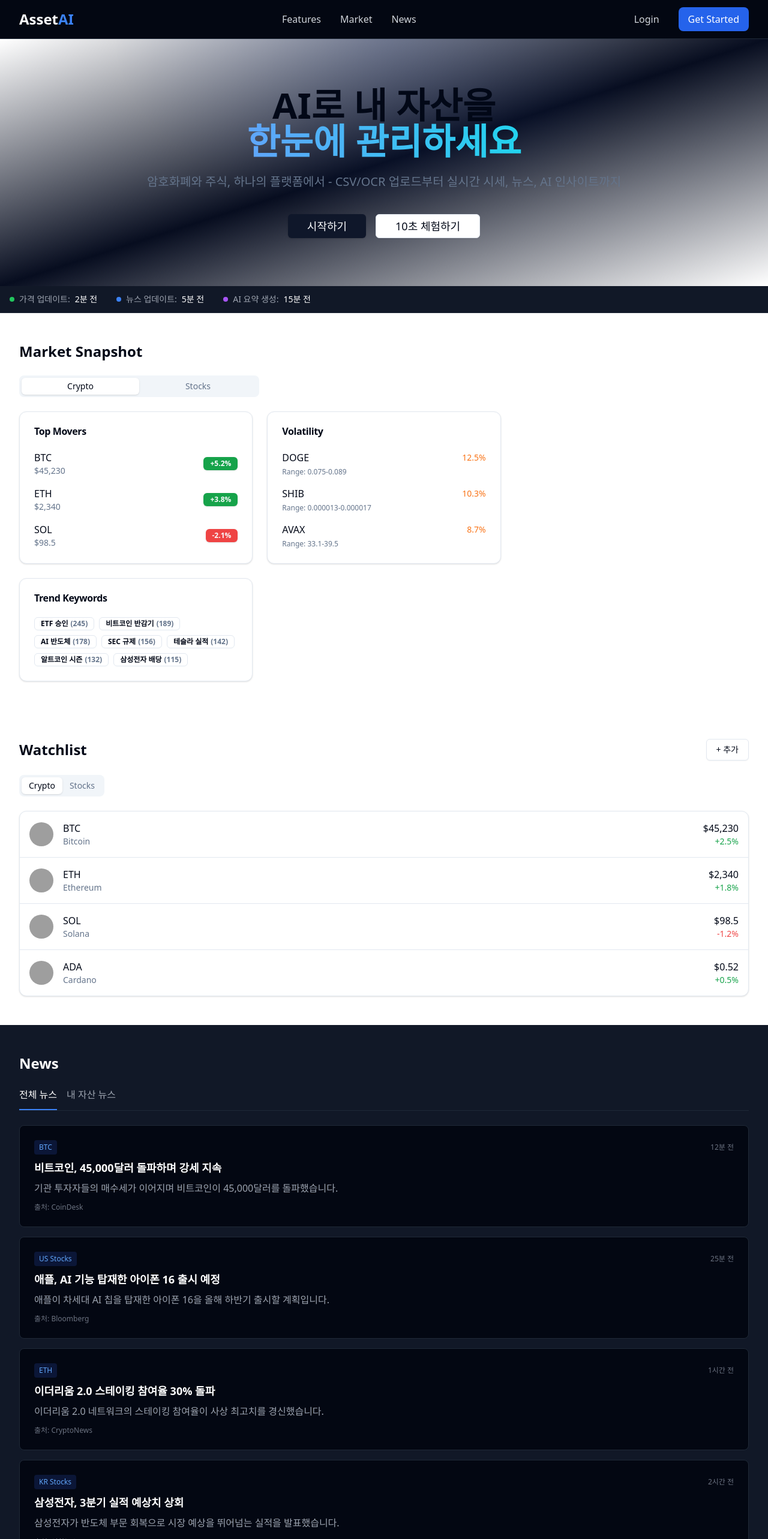
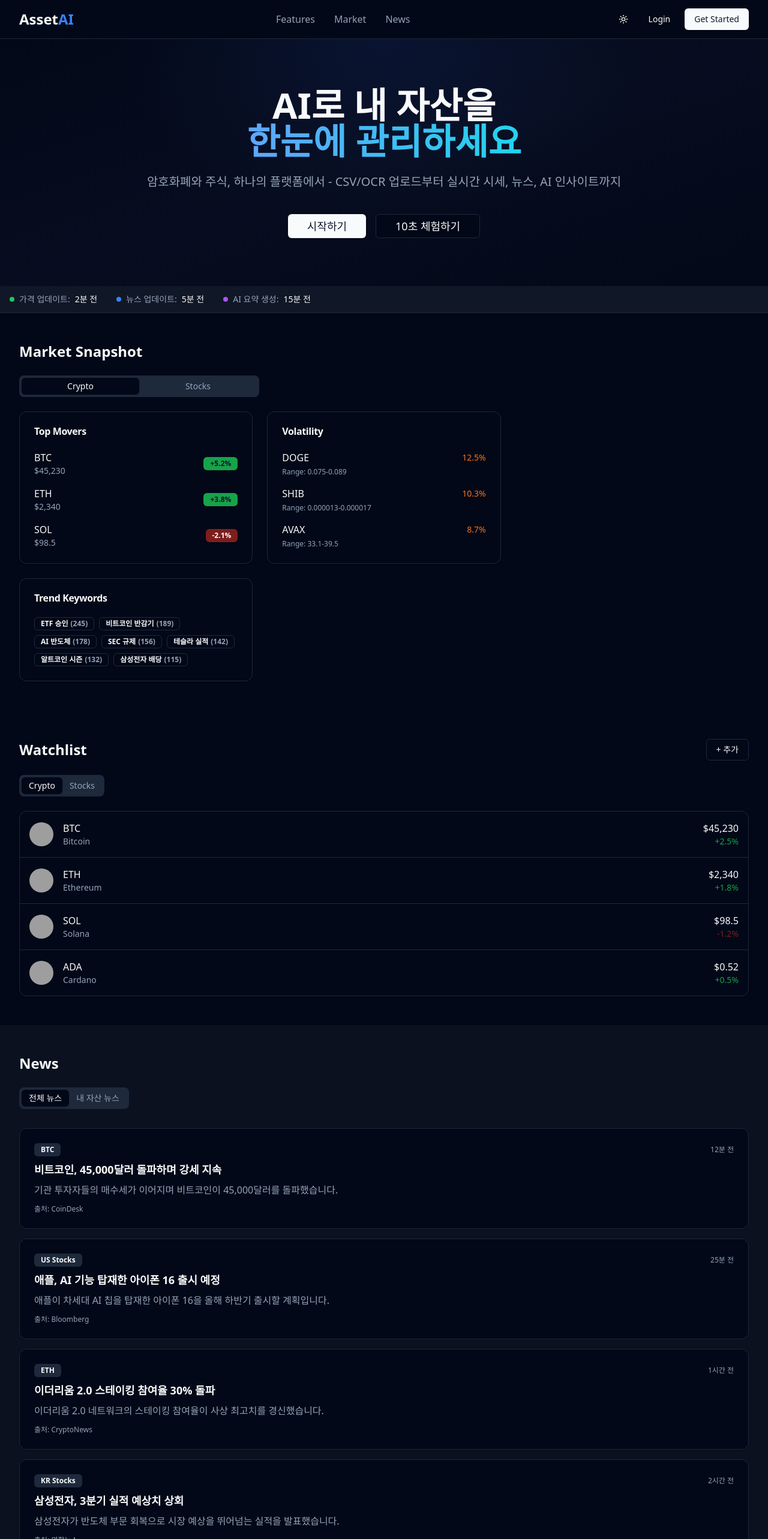
Before and after one commit to kyk02405/clouddx-project, a Next.js app: page / in a window 1280 px wide. Shown: the top 2566 px of the page at 60% size. Built offline with nearby package versions, Linux system fonts and the light colour scheme; grey boxes are pictures that could not be loaded.

Commit message:
fix: light mode color consistency improvement

```diff
--- a/app/layout.tsx
+++ b/app/layout.tsx
@@ -1,6 +1,7 @@
 import type { Metadata } from "next";
 import { Inter } from "next/font/google";
 import "./globals.css";
+import { ThemeProvider } from "@/components/ThemeProvider";
 
 const inter = Inter({
   subsets: ["latin"],
@@ -20,7 +21,14 @@ export default function RootLayout({
   return (
     <html lang="ko" suppressHydrationWarning>
       <body className={`${inter.variable} font-sans antialiased`}>
-        {children}
+        <ThemeProvider
+          attribute="class"
+          defaultTheme="dark"
+          enableSystem
+          disableTransitionOnChange
+        >
+          {children}
+        </ThemeProvider>
       </body>
     </html>
   );
--- a/components/NewsSection.tsx
+++ b/components/NewsSection.tsx
@@ -2,6 +2,9 @@
 
 import { useEffect, useState } from "react";
 import LoadingSkeleton from "./LoadingSkeleton";
+import { Card, CardContent } from "@/components/ui/card";
+import { Tabs, TabsContent, TabsList, TabsTrigger } from "@/components/ui/tabs";
+import { Badge } from "@/components/ui/badge";
 
 interface News {
     id: number;
@@ -18,7 +21,6 @@ interface NewsData {
 }
 
 export default function NewsSection() {
-    const [activeTab, setActiveTab] = useState<"all" | "myAssets">("all");
     const [data, setData] = useState<NewsData | null>(null);
     const [error, setError] = useState<string | null>(null);
 
@@ -29,40 +31,18 @@ export default function NewsSection() {
             .catch(() => setError("뉴스를 불러올 수 없습니다"));
     }, []);
 
-    const news = data ? (activeTab === "all" ? data.all : data.myAssets) : [];
-
     return (
-        <section id="news" className="bg-gray-900 px-4 py-12 sm:px-6 lg:px-8">
+        <section id="news" className="bg-muted/30 px-4 py-12 sm:px-6 lg:px-8">
             <div className="mx-auto max-w-7xl">
-                <h2 className="mb-6 text-2xl font-bold text-white">News</h2>
-
-                {/* Tabs */}
-                <div className="mb-6 flex gap-4 border-b border-gray-800">
-                    <button
-                        onClick={() => setActiveTab("all")}
-                        className={`border-b-2 pb-3 font-medium transition ${activeTab === "all"
-                                ? "border-blue-500 text-white"
-                                : "border-transparent text-gray-400 hover:text-gray-300"
-                            }`}
-                    >
-                        전체 뉴스
-                    </button>
-                    <button
-                        onClick={() => setActiveTab("myAssets")}
-                        className={`border-b-2 pb-3 font-medium transition ${activeTab === "myAssets"
-                                ? "border-blue-500 text-white"
-                                : "border-transparent text-gray-400 hover:text-gray-300"
-                            }`}
-                    >
-                        내 자산 뉴스
-                    </button>
-                </div>
+                <h2 className="mb-6 text-2xl font-bold text-foreground">News</h2>
 
                 {/* Error State */}
                 {error && (
-                    <div className="rounded-lg border border-red-900/50 bg-red-950/20 p-6 text-center text-red-400">
-                        {error}
-                    </div>
+                    <Card className="border-destructive/50 bg-destructive/10">
+                        <CardContent className="flex items-center justify-center p-6 text-destructive">
+                            {error}
+                        </CardContent>
+                    </Card>
                 )}
 
                 {/* Loading State */}
@@ -73,26 +53,34 @@ export default function NewsSection() {
                     </div>
                 )}
 
-                {/* News Cards */}
+                {/* News Content */}
                 {data && (
-                    <div className="space-y-4">
-                        {news.map((item) => (
-                            <div
-                                key={item.id}
-                                className="rounded-lg border border-gray-800 bg-gray-950 p-6 transition hover:border-gray-700"
-                            >
-                                <div className="mb-2 flex items-center justify-between">
-                                    <span className="rounded bg-blue-900/30 px-2 py-1 text-xs font-medium text-blue-400">
-                                        {item.category}
-                                    </span>
-                                    <span className="text-xs text-gray-500">{item.time}</span>
+                    <Tabs defaultValue="all" className="w-full">
+                        <TabsList className="mb-6">
+                            <TabsTrigger value="all">전체 뉴스</TabsTrigger>
+                            <TabsTrigger value="myAssets">내 자산 뉴스</TabsTrigger>
+                        </TabsList>
+
+                        {["all", "myAssets"].map((tab) => (
+                            <TabsContent key={tab} value={tab}>
+                                <div className="space-y-4">
+                                    {data[tab as keyof NewsData].map((item) => (
+                                        <Card key={item.id} className="transition hover:shadow-md">
+                                            <CardContent className="p-6">
+                                                <div className="mb-2 flex items-center justify-between">
+                                                    <Badge variant="secondary">{item.category}</Badge>
+                                                    <span className="text-xs text-muted-foreground">{item.time}</span>
+                                                </div>
+                                                <h3 className="mb-2 text-lg font-semibold text-foreground">{item.title}</h3>
+                                                <p className="mb-3 text-muted-foreground">{item.summary}</p>
+                                                <div className="text-xs text-muted-foreground">출처: {item.source}</div>
+                                            </CardContent>
+                                        </Card>
+                                    ))}
                                 </div>
-                                <h3 className="mb-2 text-lg font-semibold text-white">{item.title}</h3>
-                                <p className="mb-3 text-gray-400">{item.summary}</p>
-                                <div className="text-xs text-gray-500">출처: {item.source}</div>
-                            </div>
+                            </TabsContent>
                         ))}
-                    </div>
+                    </Tabs>
                 )}
             </div>
         </section>
--- /dev/null
+++ b/components/ThemeProvider.tsx
@@ -0,0 +1,11 @@
+"use client";
+
+import * as React from "react";
+import { ThemeProvider as NextThemesProvider } from "next-themes";
+
+export function ThemeProvider({
+    children,
+    ...props
+}: React.ComponentProps<typeof NextThemesProvider>) {
+    return <NextThemesProvider {...props}>{children}</NextThemesProvider>;
+}
--- /dev/null
+++ b/components/ThemeToggle.tsx
@@ -0,0 +1,39 @@
+"use client";
+
+import * as React from "react";
+import { Moon, Sun } from "lucide-react";
+import { useTheme } from "next-themes";
+import { Button } from "@/components/ui/button";
+
+export function ThemeToggle() {
+    const { theme, setTheme } = useTheme();
+    const [mounted, setMounted] = React.useState(false);
+
+    React.useEffect(() => {
+        setMounted(true);
+    }, []);
+
+    if (!mounted) {
+        return (
+            <Button variant="ghost" size="icon" className="h-9 w-9">
+                <Sun className="h-4 w-4" />
+            </Button>
+        );
+    }
+
+    return (
+        <Button
+            variant="ghost"
+            size="icon"
+            className="h-9 w-9"
+            onClick={() => setTheme(theme === "dark" ? "light" : "dark")}
+        >
+            {theme === "dark" ? (
+                <Sun className="h-4 w-4" />
+            ) : (
+                <Moon className="h-4 w-4" />
+            )}
+            <span className="sr-only">Toggle theme</span>
+        </Button>
+    );
+}
--- a/components/TopNav.tsx
+++ b/components/TopNav.tsx
@@ -1,51 +1,49 @@
 "use client";
 
 import { useState } from "react";
+import { Button } from "@/components/ui/button";
+import { ThemeToggle } from "@/components/ThemeToggle";
 
 export default function TopNav() {
     const [mobileMenuOpen, setMobileMenuOpen] = useState(false);
 
     return (
-        <nav className="border-b border-gray-800 bg-gray-950">
+        <nav className="border-b border-border bg-background">
             <div className="mx-auto max-w-7xl px-4 sm:px-6 lg:px-8">
                 <div className="flex h-16 items-center justify-between">
                     {/* Logo */}
                     <div className="flex-shrink-0">
-                        <span className="text-2xl font-bold text-white">
+                        <span className="text-2xl font-bold text-foreground">
                             Asset<span className="text-blue-500">AI</span>
                         </span>
                     </div>
 
                     {/* Desktop Menu */}
                     <div className="hidden items-center gap-8 md:flex">
-                        <a href="#features" className="text-gray-300 transition hover:text-white">
+                        <a href="#features" className="text-muted-foreground transition hover:text-foreground">
                             Features
                         </a>
-                        <a href="#market" className="text-gray-300 transition hover:text-white">
+                        <a href="#market" className="text-muted-foreground transition hover:text-foreground">
                             Market
                         </a>
-                        <a href="#news" className="text-gray-300 transition hover:text-white">
+                        <a href="#news" className="text-muted-foreground transition hover:text-foreground">
                             News
                         </a>
                     </div>
 
                     {/* Buttons */}
-                    <div className="hidden items-center gap-4 md:flex">
-                        <button className="rounded-lg px-4 py-2 text-gray-300 transition hover:bg-gray-800 hover:text-white">
-                            Login
-                        </button>
-                        <button className="rounded-lg bg-blue-600 px-4 py-2 font-medium text-white transition hover:bg-blue-700">
-                            Get Started
-                        </button>
+                    <div className="hidden items-center gap-2 md:flex">
+                        <ThemeToggle />
+                        <Button variant="ghost">Login</Button>
+                        <Button>Get Started</Button>
                     </div>
 
                     {/* Mobile menu button */}
-                    <button
-                        className="md:hidden"
-                        onClick={() => setMobileMenuOpen(!mobileMenuOpen)}
-                    >
+                    <div className="flex items-center gap-2 md:hidden">
+                        <ThemeToggle />
+                        <button onClick={() => setMobileMenuOpen(!mobileMenuOpen)}>
                             <svg
-                            className="h-6 w-6 text-gray-300"
+                                className="h-6 w-6 text-muted-foreground"
                                 fill="none"
                                 stroke="currentColor"
                                 viewBox="0 0 24 24"
@@ -68,27 +66,24 @@ export default function TopNav() {
                             </svg>
                         </button>
                     </div>
+                </div>
 
                 {/* Mobile Menu */}
                 {mobileMenuOpen && (
-                    <div className="border-t border-gray-800 py-4 md:hidden">
+                    <div className="border-t border-border py-4 md:hidden">
                         <div className="flex flex-col gap-4">
-                            <a href="#features" className="text-gray-300 hover:text-white">
+                            <a href="#features" className="text-muted-foreground hover:text-foreground">
                                 Features
                             </a>
-                            <a href="#market" className="text-gray-300 hover:text-white">
+                            <a href="#market" className="text-muted-foreground hover:text-foreground">
                                 Market
                             </a>
-                            <a href="#news" className="text-gray-300 hover:text-white">
+                            <a href="#news" className="text-muted-foreground hover:text-foreground">
                                 News
                             </a>
                             <div className="flex flex-col gap-2 pt-4">
-                                <button className="rounded-lg border border-gray-700 px-4 py-2 text-gray-300 hover:bg-gray-800">
-                                    Login
-                                </button>
-                                <button className="rounded-lg bg-blue-600 px-4 py-2 text-white hover:bg-blue-700">
-                                    Get Started
-                                </button>
+                                <Button variant="outline">Login</Button>
+                                <Button>Get Started</Button>
                             </div>
                         </div>
                     </div>
--- a/package.json
+++ b/package.json
@@ -17,6 +17,7 @@
     "lightweight-charts": "4.2.0",
     "lucide-react": "^0.563.0",
     "next": "^14.1.0",
+    "next-themes": "^0.4.6",
     "react": "^18.2.0",
     "react-dom": "^18.2.0",
     "tailwind-merge": "^3.4.0",
```
Also changed, not shown: components/AlertPresets.tsx (+12 -8 lines), components/FeaturesSection.tsx (+12 -13 lines), components/Footer.tsx (+19 -19 lines), components/InsightPreview.tsx (+27 -23 lines), components/LoadingSkeleton.tsx (+14 -10 lines), components/QuickStatsBar.tsx (+11 -11 lines), 1 other file (tests, documents, lock files or other folders). Lines whose indentation alone changed are shown as unchanged.
